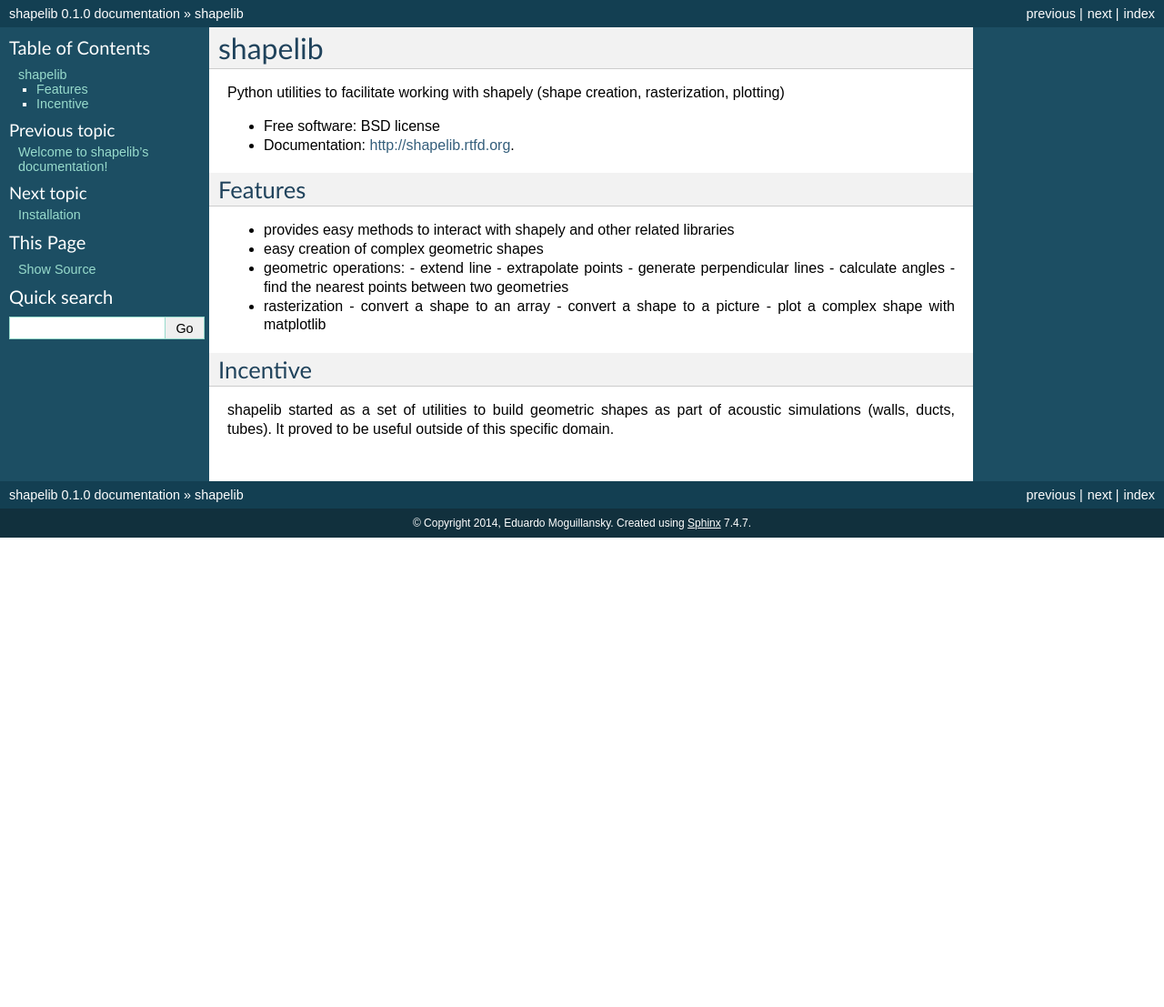
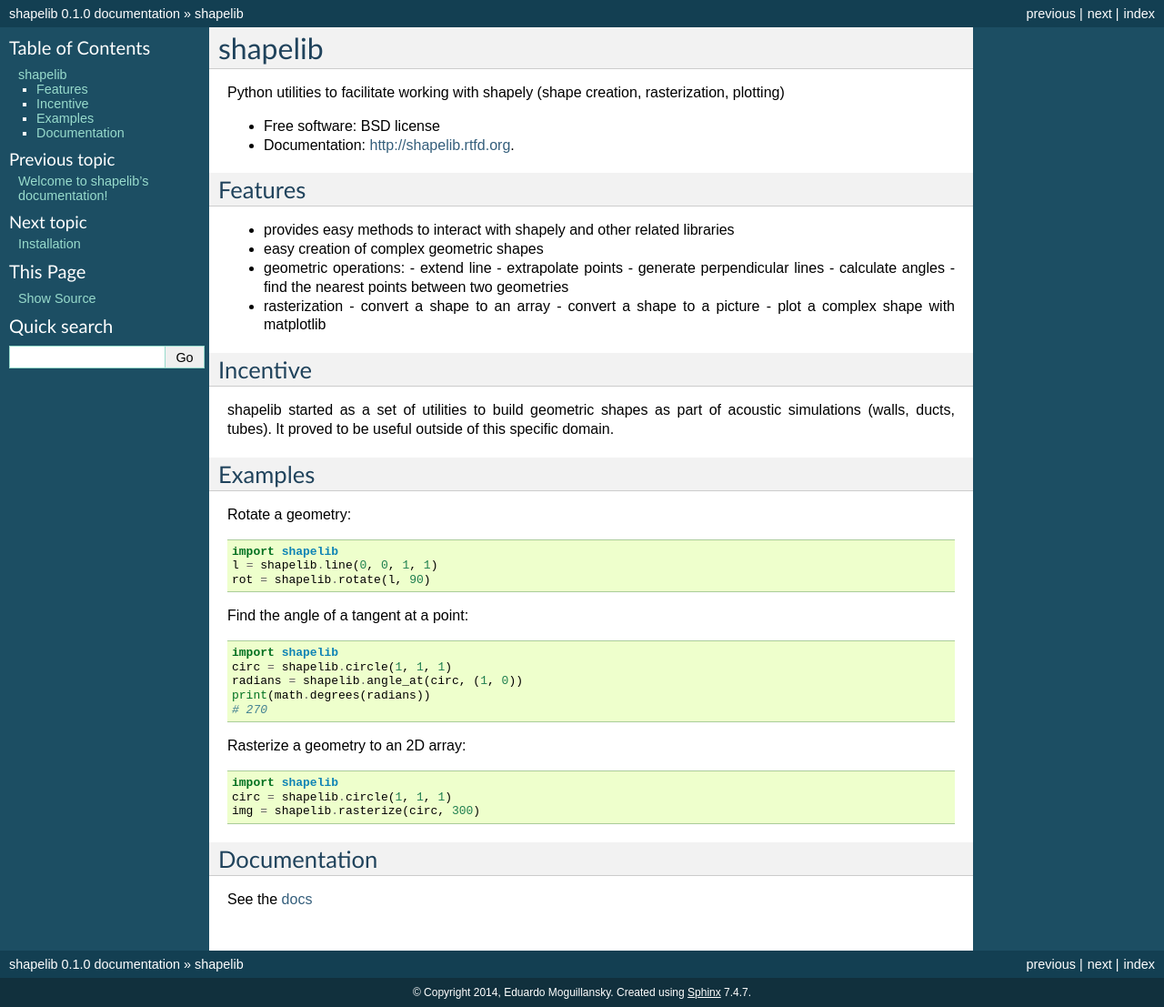
Before and after one commit to Masjid1/shapelib, a Sphinx documentation site: the page built from docs/readme.rst, in a window 1280 px wide. Shown: the whole page at 91% size. Built offline with Sphinx 7.4.7, drawn with Linux system fonts in a browser that asks for light colours; before the commit the page ends 900 px from its top, so only the background shows below that.

Commit message:
a bit better docs..

```diff
--- a/README.rst
+++ b/README.rst
@@ -27,3 +27,35 @@
 ---------
 
 shapelib started as a set of utilities to build geometric shapes as part of acoustic simulations (walls, ducts, tubes). It proved to be useful outside of this specific domain.
+
+Examples
+--------
+
+Rotate a geometry::
+
+    import shapelib
+    l = shapelib.line(0, 0, 1, 1)
+    rot = shapelib.rotate(l, 90)
+
+Find the angle of a tangent at a point::
+
+    import shapelib
+    circ = shapelib.circle(1, 1, 1)
+    radians = shapelib.angle_at(circ, (1, 0))
+    print(math.degrees(radians))
+    # 270
+
+Rasterize a geometry to an 2D array::
+
+    import shapelib
+    circ = shapelib.circle(1, 1, 1)
+    img = shapelib.rasterize(circ, 300)
+
+
+
+Documentation
+-------------
+
+See the docs_
+
+.. _docs : docs/index.rst
--- a/docs/installation.rst
+++ b/docs/installation.rst
@@ -4,7 +4,7 @@
 
 At the command line::
 
-    $ easy_install shapelib
+    $ pip install shapelib
 
 Or, if you have virtualenvwrapper installed::
 
```
Also changed, not shown: docs/usage.rst (+9 -0 lines).
